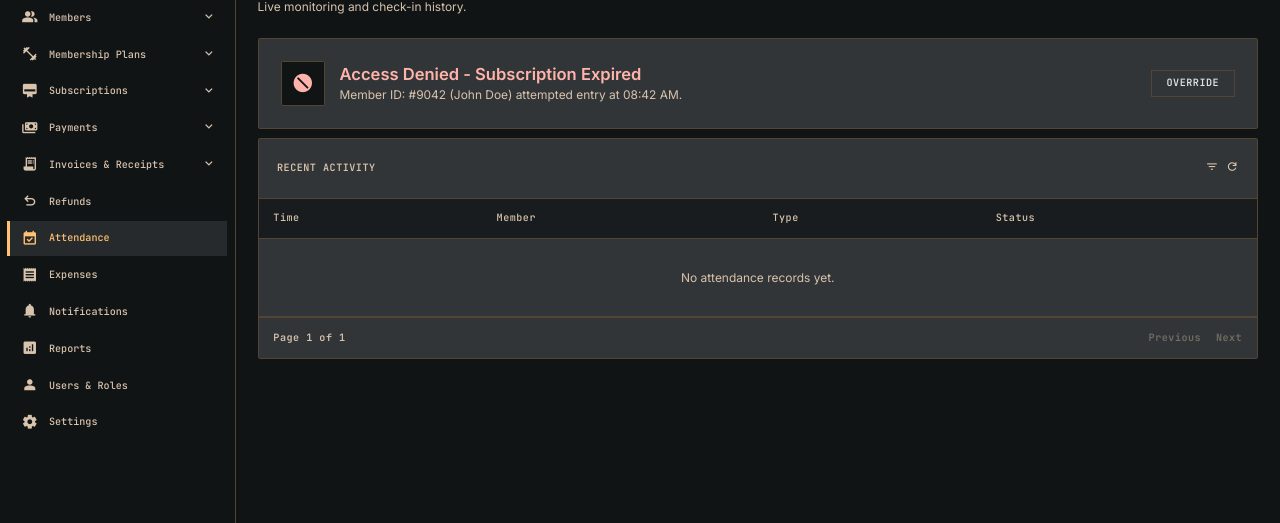
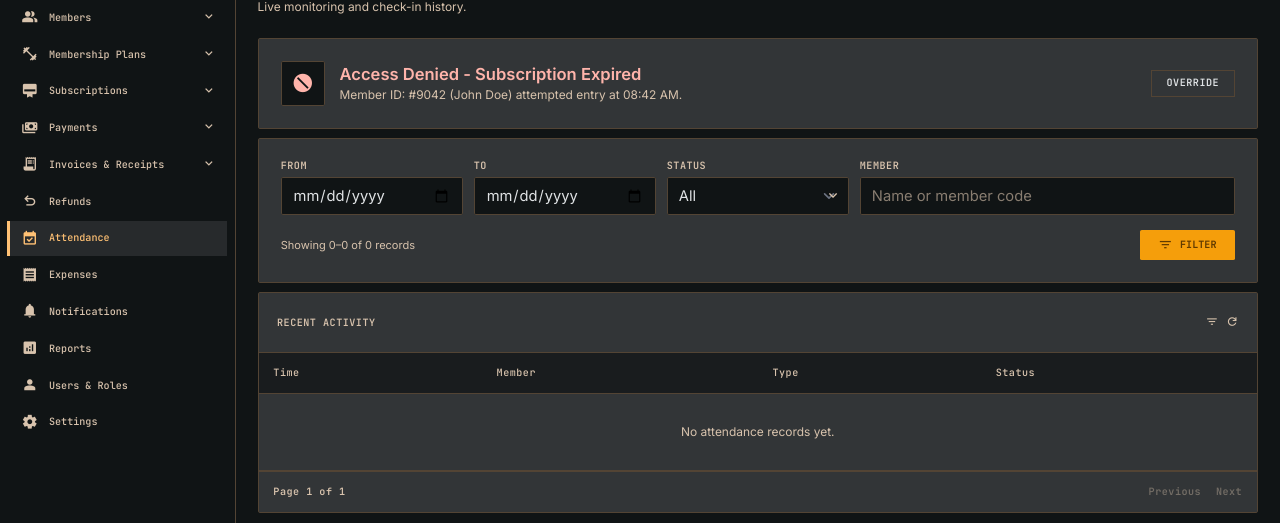
Before and after one commit to rawan-miaari9/Subscription-Membership-Management-System, a Django app: page /attendance/ in a window 1280 px wide. Shown: the part 115-638 px from the top of the page. Run offline with Django 5.2, Linux system fonts and the light colour scheme; data that the repository does not hold is empty; some libraries are stand-ins or nearby versions.

Commit message:
Implement Attendance Filtering (SMM2-222)

```diff
--- a/managementSystem/core/views.py
+++ b/managementSystem/core/views.py
@@ -1,9 +1,18 @@
+import datetime
+
 from django.core.paginator import Paginator
 from django.db import IntegrityError, connection
 from django.db.models import Q
 from django.http import HttpResponseNotAllowed, JsonResponse
 from django.shortcuts import render
 from django.utils import timezone
+
+
+def _parse_date(value):
+    try:
+        return datetime.date.fromisoformat(value)
+    except (TypeError, ValueError):
+        return None
 
 from .models import Attendance, Member, Subscription
 
@@ -74,11 +83,45 @@ def refunds_view(request):
 
 def attendance_view(request):
     attendance_qs = Attendance.objects.select_related('member').order_by('-date', '-check_in')
+
+    date_from_raw = request.GET.get('date_from', '').strip()
+    date_to_raw = request.GET.get('date_to', '').strip()
+    status = request.GET.get('status', '').strip()
+    member_query = request.GET.get('member', '').strip()
+
+    date_from = _parse_date(date_from_raw)
+    date_to = _parse_date(date_to_raw)
+
+    if date_from:
+        attendance_qs = attendance_qs.filter(date__gte=date_from)
+    if date_to:
+        attendance_qs = attendance_qs.filter(date__lte=date_to)
+    if status == 'checked_in':
+        attendance_qs = attendance_qs.filter(check_out__isnull=True)
+    elif status == 'checked_out':
+        attendance_qs = attendance_qs.filter(check_out__isnull=False)
+    if member_query:
+        attendance_qs = attendance_qs.filter(
+            Q(member__full_name__icontains=member_query) | Q(member__member_code__icontains=member_query)
+        )
+
     paginator = Paginator(attendance_qs, 20)
     page_obj = paginator.get_page(request.GET.get('page'))
+
+    # Preserve active filters across Previous/Next links (drop 'page' — the link supplies its own).
+    filters_querydict = request.GET.copy()
+    filters_querydict.pop('page', None)
+    filters_querystring = filters_querydict.urlencode()
+
     context = {
         'attendance_records': page_obj.object_list,
         'page_obj': page_obj,
+        'filters_querystring': filters_querystring,
+        'filter_date_from': date_from_raw,
+        'filter_date_to': date_to_raw,
+        'filter_status': status,
+        'filter_member': member_query,
+        'filters_active': bool(date_from_raw or date_to_raw or status or member_query),
     }
     return render(request, "attendance/index.html", context)
 
--- a/managementSystem/templates/attendance/index.html
+++ b/managementSystem/templates/attendance/index.html
@@ -26,6 +26,47 @@
 <button class="py-2 px-4 bg-transparent border border-outline-variant text-on-surface font-label-caps text-label-caps uppercase hover:bg-surface-container-highest transition-colors shrink-0">
                             Override
                         </button>
+</div>
+<!-- Filters -->
+<div class="bg-surface-variant border border-outline-variant rounded p-6">
+<form method="get" class="flex flex-col gap-4">
+<div class="grid grid-cols-1 sm:grid-cols-2 lg:grid-cols-5 gap-3">
+<div>
+<label for="filter-date-from" class="block font-label-caps text-label-caps text-on-surface-variant uppercase mb-1.5">From</label>
+<input type="date" id="filter-date-from" name="date_from" value="{{ filter_date_from }}" class="w-full bg-background border border-outline-variant text-on-surface font-body-sm rounded px-3 py-2 focus:ring-1 focus:ring-primary focus:border-primary outline-none" />
+</div>
+<div>
+<label for="filter-date-to" class="block font-label-caps text-label-caps text-on-surface-variant uppercase mb-1.5">To</label>
+<input type="date" id="filter-date-to" name="date_to" value="{{ filter_date_to }}" class="w-full bg-background border border-outline-variant text-on-surface font-body-sm rounded px-3 py-2 focus:ring-1 focus:ring-primary focus:border-primary outline-none" />
+</div>
+<div>
+<label for="filter-status" class="block font-label-caps text-label-caps text-on-surface-variant uppercase mb-1.5">Status</label>
+<div class="relative">
+<select id="filter-status" name="status" class="w-full appearance-none bg-background border border-outline-variant text-on-surface font-body-sm rounded px-3 py-2 pr-8 focus:ring-1 focus:ring-primary focus:border-primary outline-none">
+<option value="" {% if not filter_status %}selected{% endif %}>All</option>
+<option value="checked_in" {% if filter_status == "checked_in" %}selected{% endif %}>Checked In</option>
+<option value="checked_out" {% if filter_status == "checked_out" %}selected{% endif %}>Checked Out</option>
+</select>
+<span class="material-symbols-outlined absolute right-2 top-1/2 -translate-y-1/2 text-on-surface-variant pointer-events-none text-[18px]">expand_more</span>
+</div>
+</div>
+<div class="sm:col-span-2 lg:col-span-2">
+<label for="filter-member" class="block font-label-caps text-label-caps text-on-surface-variant uppercase mb-1.5">Member</label>
+<input type="text" id="filter-member" name="member" value="{{ filter_member }}" placeholder="Name or member code" class="w-full bg-background border border-outline-variant text-on-surface font-body-sm rounded px-3 py-2 focus:ring-1 focus:ring-primary focus:border-primary outline-none placeholder:text-on-surface-variant/60" />
+</div>
+</div>
+<div class="flex items-center justify-between gap-3 flex-wrap">
+<span class="font-body-sm text-[12px] text-on-surface-variant">Showing {{ page_obj.start_index }}–{{ page_obj.end_index }} of {{ page_obj.paginator.count }} record{{ page_obj.paginator.count|pluralize }}</span>
+<div class="flex items-center gap-3">
+{% if filters_active %}
+<a href="{% url 'attendance' %}" class="font-label-caps text-label-caps text-on-surface-variant hover:text-primary transition-colors">Clear filters</a>
+{% endif %}
+<button type="submit" class="inline-flex items-center gap-2 px-5 py-2 bg-primary-container text-on-primary-container font-label-caps text-[11px] font-bold uppercase hover:bg-primary transition-colors rounded-sm">
+<span class="material-symbols-outlined text-[16px]">filter_list</span> Filter
+</button>
+</div>
+</div>
+</form>
 </div>
 <!-- Recent Activity List -->
 <div class="bg-surface-variant border border-outline-variant rounded flex-1 flex flex-col">
@@ -93,12 +134,12 @@
 <span class="font-label-caps text-label-caps text-on-surface-variant">Page {{ page_obj.number }} of {{ page_obj.paginator.num_pages }}</span>
 <div class="flex gap-4">
 {% if page_obj.has_previous %}
-<a href="?page={{ page_obj.previous_page_number }}" class="font-label-caps text-label-caps text-on-surface-variant hover:text-primary transition-colors">Previous</a>
+<a href="?{% if filters_querystring %}{{ filters_querystring }}&{% endif %}page={{ page_obj.previous_page_number }}" class="font-label-caps text-label-caps text-on-surface-variant hover:text-primary transition-colors">Previous</a>
 {% else %}
 <span class="font-label-caps text-label-caps text-on-surface-variant/40">Previous</span>
 {% endif %}
 {% if page_obj.has_next %}
-<a href="?page={{ page_obj.next_page_number }}" class="font-label-caps text-label-caps text-on-surface-variant hover:text-primary transition-colors">Next</a>
+<a href="?{% if filters_querystring %}{{ filters_querystring }}&{% endif %}page={{ page_obj.next_page_number }}" class="font-label-caps text-label-caps text-on-surface-variant hover:text-primary transition-colors">Next</a>
 {% else %}
 <span class="font-label-caps text-label-caps text-on-surface-variant/40">Next</span>
 {% endif %}
```
